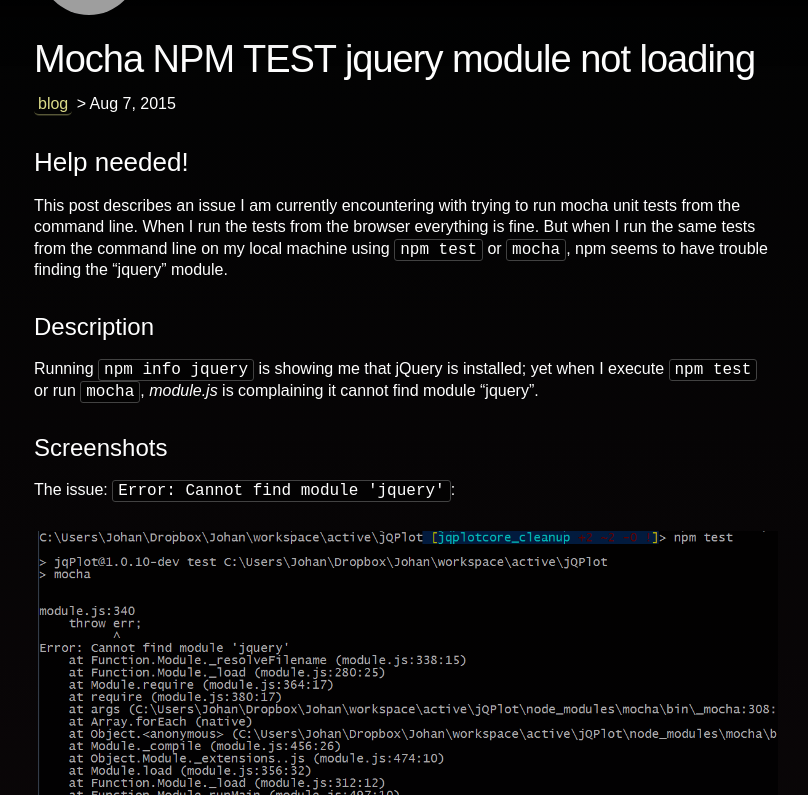
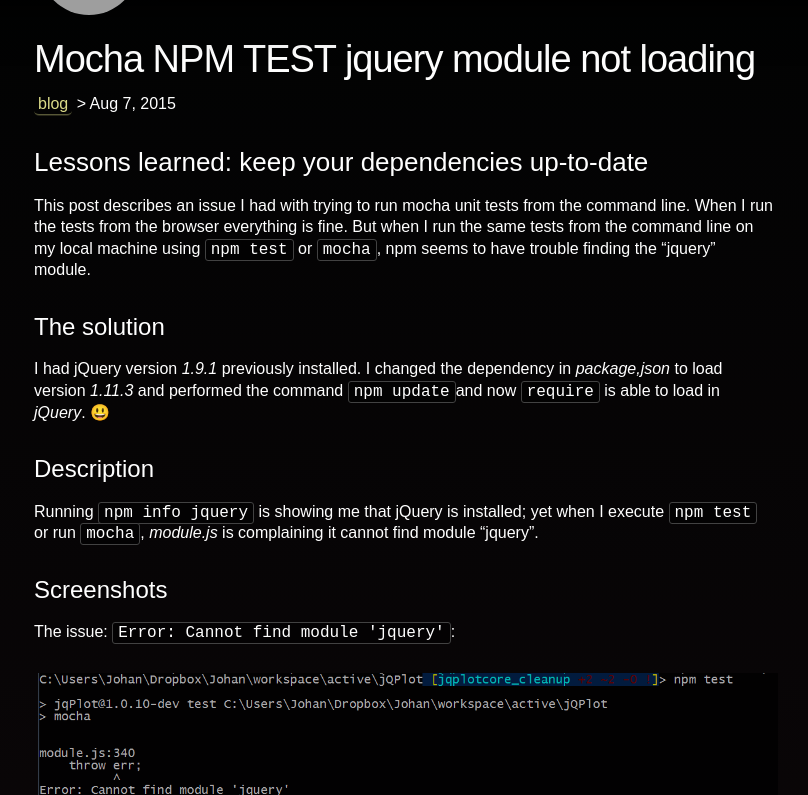
Before and after one commit to johanbove/johanbove.github.io, a Jekyll site: the page built from _posts/2015-08-07-mocha-npm-module-jquery.markdown, in a window 1280 px wide and 900 px high, cut to the strip 105-900 px from the top of the window. Shown: the whole strip, without its empty margins (236-1044 px from the left). Built offline with Jekyll 4.4.1, drawn with Linux system fonts in a browser that asks for light colours; emoji names are drawn with the system emoji font; comment, search, counter and statistics services are not loaded; grey boxes are pictures that could not be loaded.

Commit message:
Update post
Added solution

```diff
--- a/_posts/2015-08-07-mocha-npm-module-jquery.markdown
+++ b/_posts/2015-08-07-mocha-npm-module-jquery.markdown
@@ -4,9 +4,13 @@
 categories: blog
 ---
 
-# Help needed!
+# Lessons learned: keep your dependencies up-to-date
 
-This post describes an issue I am currently encountering with trying to run mocha unit tests from the command line. When I run the tests from the browser everything is fine. But when I run the same tests from the command line on my local machine using `npm test` or `mocha`, npm seems to have trouble finding the "jquery" module.
+This post describes an issue I had with trying to run mocha unit tests from the command line. When I run the tests from the browser everything is fine. But when I run the same tests from the command line on my local machine using `npm test` or `mocha`, npm seems to have trouble finding the "jquery" module.
+
+## The solution
+
+I had jQuery version *1.9.1* previously installed. I changed the dependency in *package,json* to load version *1.11.3* and performed the command `npm update`and now `require` is able to load in *jQuery*. :smiley:
 
 ## Description
 
```
